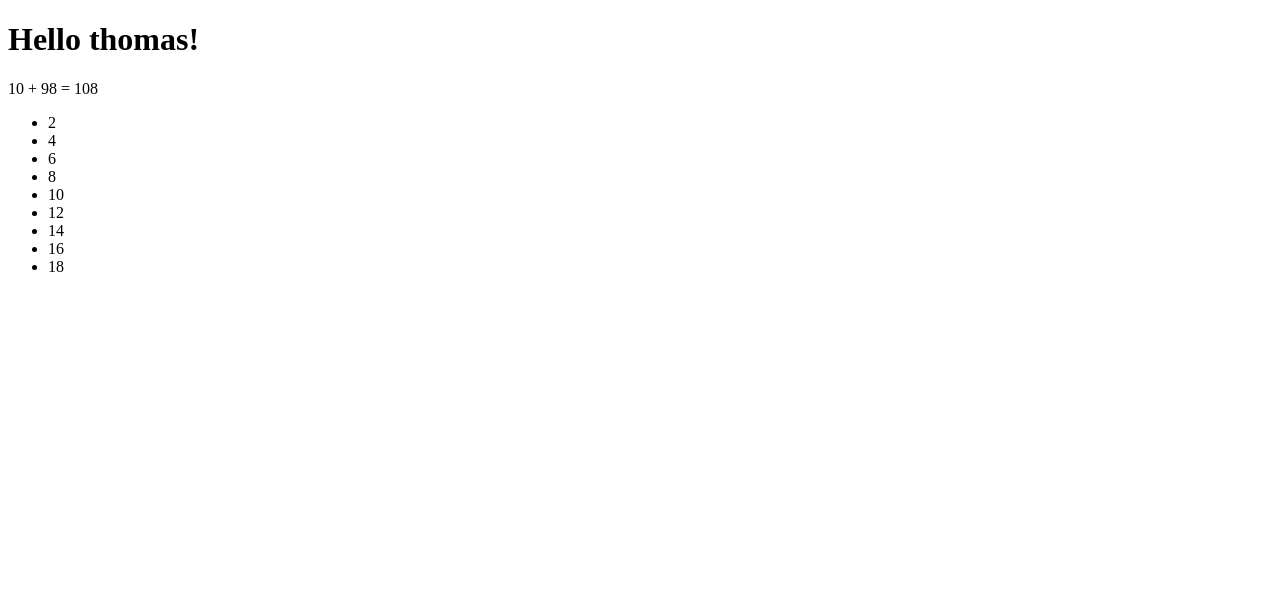
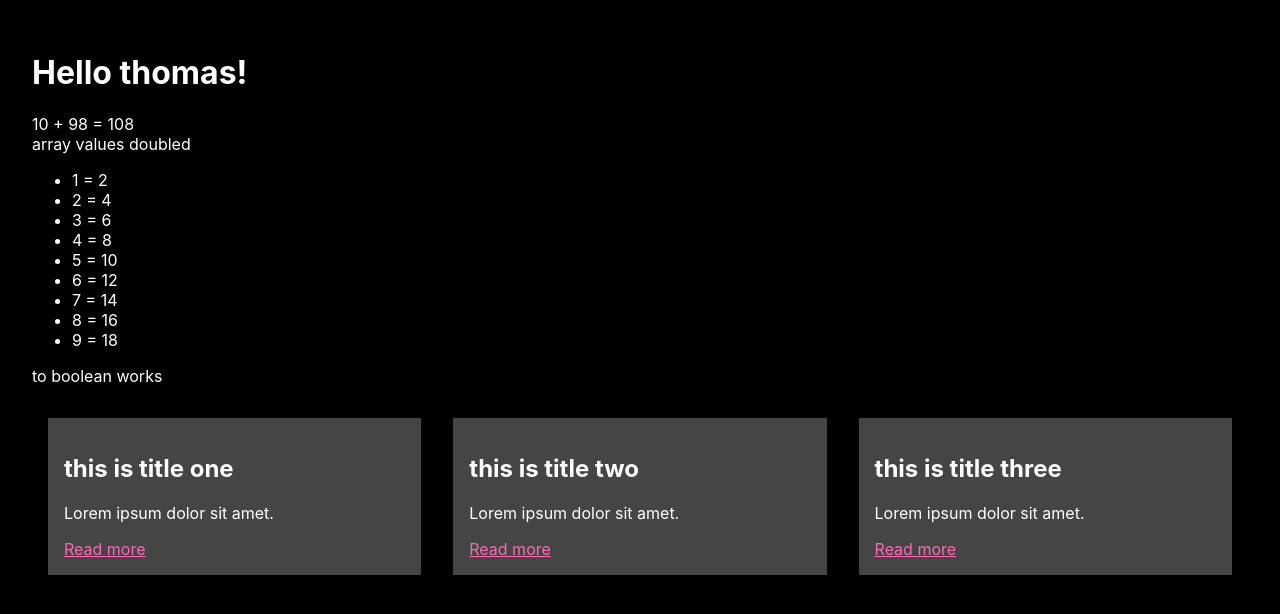
Before and after one commit to thomasxbanks/rollup-test, a website with bundled scripts: page index.html in a window 1280 px wide. Built offline with nearby package versions, Linux system fonts and the light colour scheme.

Commit message:
more functions, some styling

```diff
--- a/index.html
+++ b/index.html
@@ -5,6 +5,7 @@
   <meta charset="UTF-8">
   <meta name="viewport" content="width=device-width, initial-scale=1.0">
   <meta http-equiv="X-UA-Compatible" content="ie=edge">
+  <link rel="stylesheet" href="style.css">
   <title>Document</title>
 </head>
 
--- /dev/null
+++ b/src/js/@functions/makeTemplate.js
@@ -0,0 +1,9 @@
+export const makeTemplate = (post) => {
+  return `
+    <article>
+      <h2>${post.title}</h2>
+      <p>Lorem ipsum dolor sit amet.</p>
+      <a href="/">Read more</a>
+    </article>
+  `
+}
--- /dev/null
+++ b/src/js/@helpers/toBoolean.js
@@ -0,0 +1,6 @@
+export const toBoolean = (state) => {
+  if (state && state === "true") {
+    return true
+  }
+  return false
+}
--- a/src/js/app.js
+++ b/src/js/app.js
@@ -1,5 +1,7 @@
-import { helloVariable } from './@functions';
-import { addTwoNumbers, multiplyTwoNumbers } from './@helpers';
+import { makeTemplate } from './@functions/makeTemplate';
+import { helloVariable } from './@functions/start';
+import { addTwoNumbers, multiplyTwoNumbers } from './@helpers/math';
+import { toBoolean } from './@helpers/toBoolean';
 const main = document.querySelector('main')
 
 let arr = [1,2,3,4,5,6,7,8,9]
@@ -11,7 +13,16 @@ console.log(helloVariable('thomas'), result, arr);
 
 main.innerHTML += `<h1>${helloVariable('thomas')}</h1>`
 main.innerHTML += `10 + 98 = ${result}`
-main.innerHTML += `<ul></ul>`
+main.innerHTML += `<br/>array values doubled<br/><ul></ul>`
 arr.map(a => {
   main.querySelector('ul').innerHTML += `<li>${a}</li>`
 })
+main.innerHTML += toBoolean("true") ? "<p>to boolean works</p>" : "<p>blah</p>"
+
+const posts = [
+  {title: 'this is title one'},
+  {title: 'this is title two'},
+  {title: 'this is title three'},
+]
+
+posts.map(post => main.innerHTML += makeTemplate(post))
--- /dev/null
+++ b/style.css
@@ -0,0 +1,40 @@
+html * {
+  box-sizing: border-box;
+}
+
+body {
+  margin: 0;
+  padding: 2rem;
+  background: black;
+  color: white;
+  font-family: -apple-system, BlinkMacSystemFont, 'Segoe UI', Roboto, Oxygen, Ubuntu, Cantarell, 'Open Sans', 'Helvetica Neue', sans-serif;
+}
+
+article {
+  display: block;
+  float: left;
+  width: calc(100% - 2rem);
+  padding: 1rem;
+  margin: 1rem;
+  background: #454545;
+}
+
+@media screen and (min-width: 60rem) {
+  article {
+    width: calc(33.33% - 2rem);
+  }
+
+}
+
+a {
+  color: hotpink;
+}
+
+ul {
+  counter-reset: doubleArray;
+}
+
+li:before {
+  counter-increment: doubleArray;
+  content: ""counter(doubleArray) " = ";
+}
```
Also changed, not shown: src/js/@functions/cookies.js (added, +26 -0 lines), src/js/@helpers/trimUnits.js (added, +15 -0 lines), src/js/@helpers/urlParam.js (added, +31 -0 lines), dist/app.js, src/js/@functions/start.js (renamed from src/js/@functions.js), src/js/@helpers/math.js (renamed from src/js/@helpers.js).
